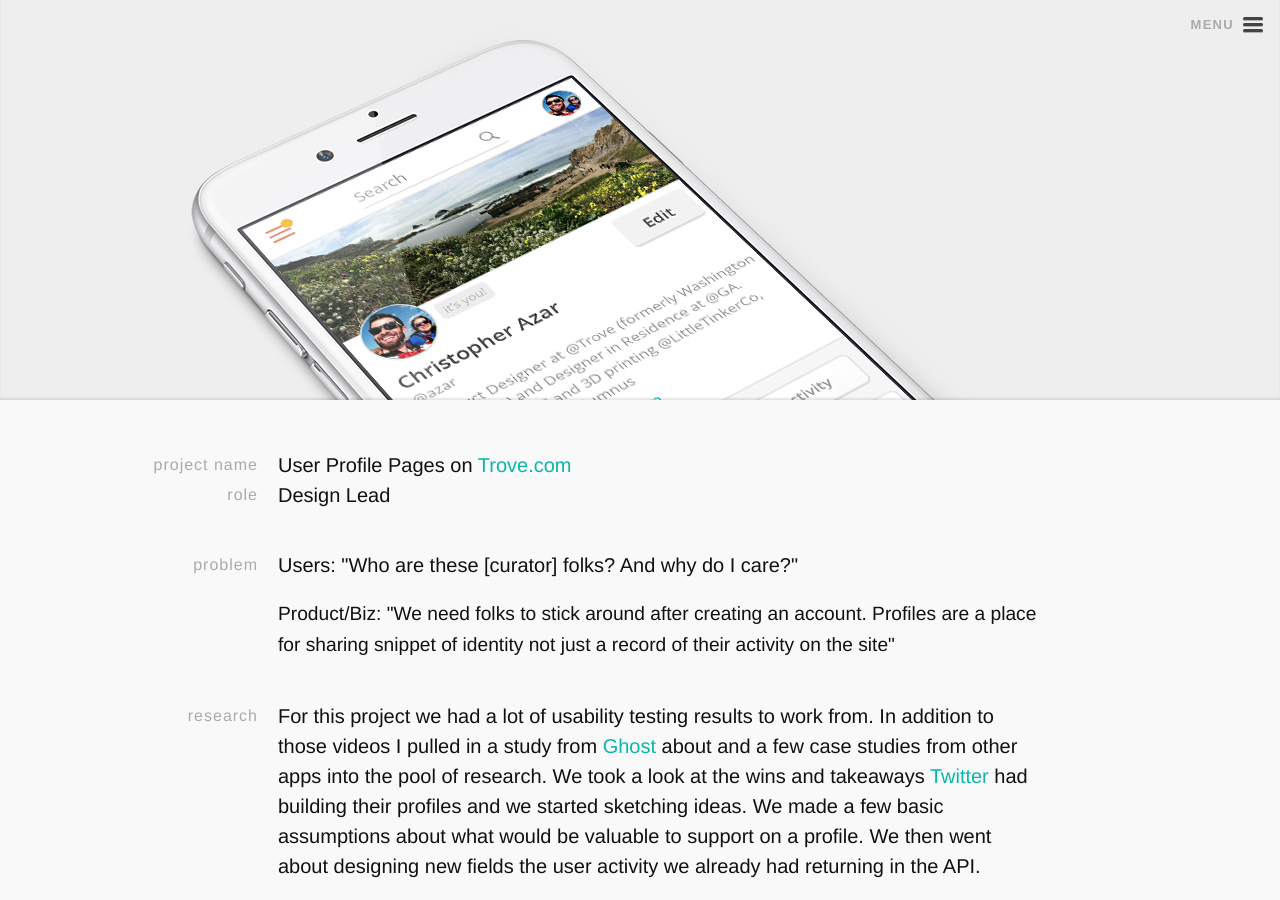
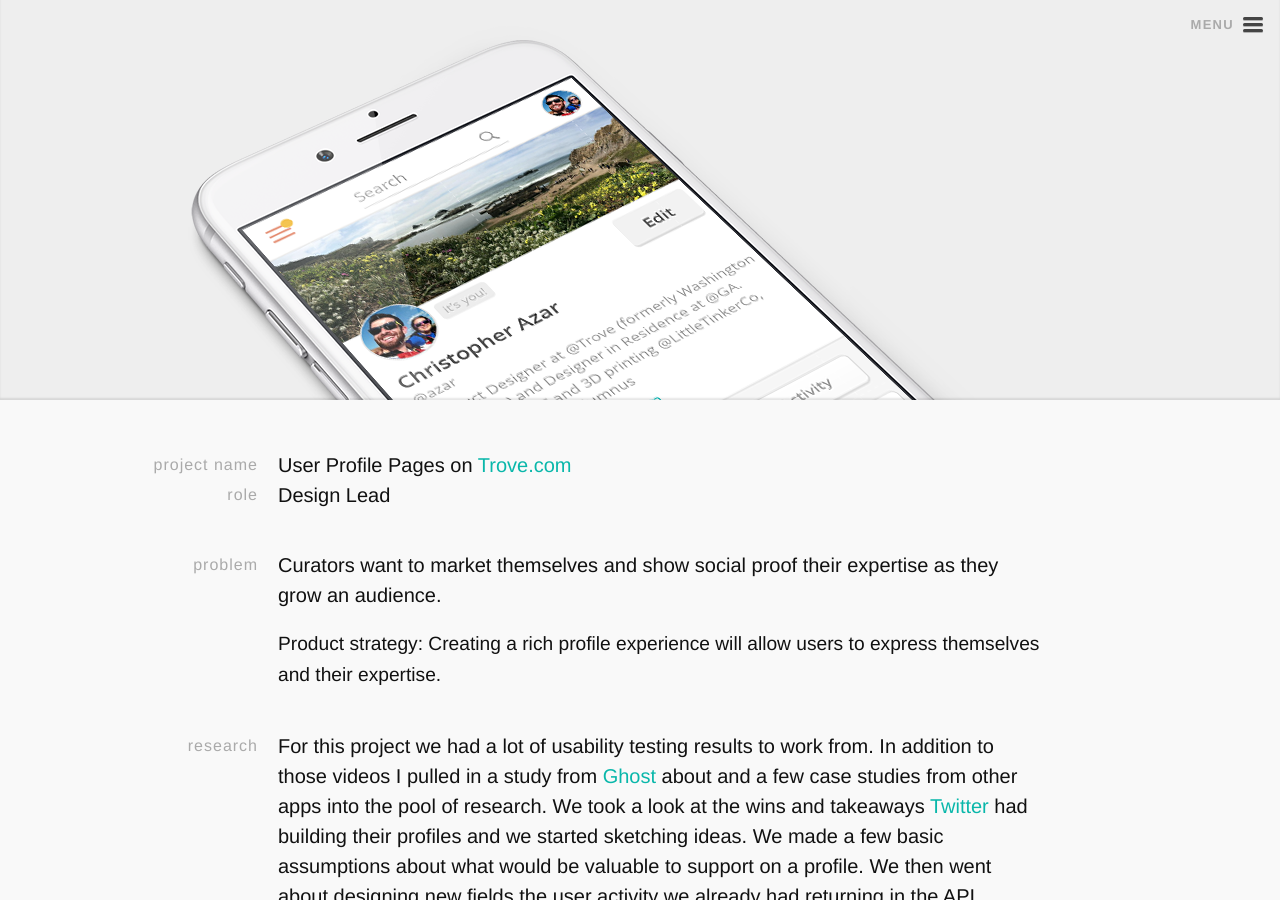
Before and after one commit to ReptarAzar/reptarazar.github.io, a Jekyll site: the page built from _posts/2015-01-09-trove-profile.markdown, in a window 1280 px wide and 900 px high. Built offline with Jekyll 4.4.1, drawn with Linux system fonts in a browser that asks for light colours; nearby versions of some CDN libraries.

Commit message:
Update the problem on the profile page

```diff
--- a/_posts/2015-01-09-trove-profile.markdown
+++ b/_posts/2015-01-09-trove-profile.markdown
@@ -37,9 +37,9 @@
     </div>
 
     <div class="content-column">
-        Users: "Who are these [curator] folks? And why do I care?"
+        Curators want to market themselves and show social proof their expertise as they grow an audience.
 
-        <p>Product/Biz: "We need folks to stick around after creating an account. Profiles are a place for sharing snippet of identity not just a record of their activity on the site"</p>
+        <p>Product strategy: Creating a rich profile experience will allow users to express themselves and their expertise. </p>
     </div>
 </div>
 
```
